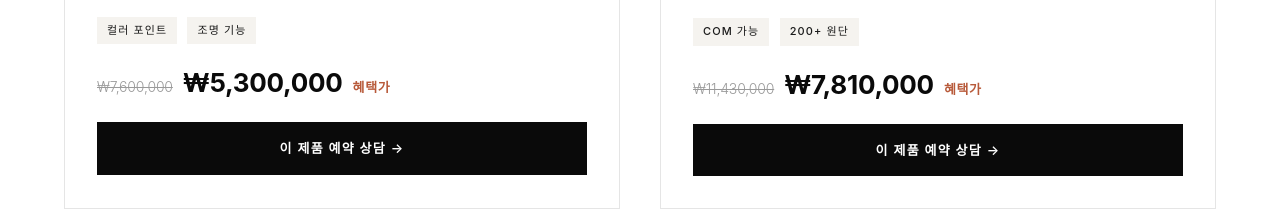
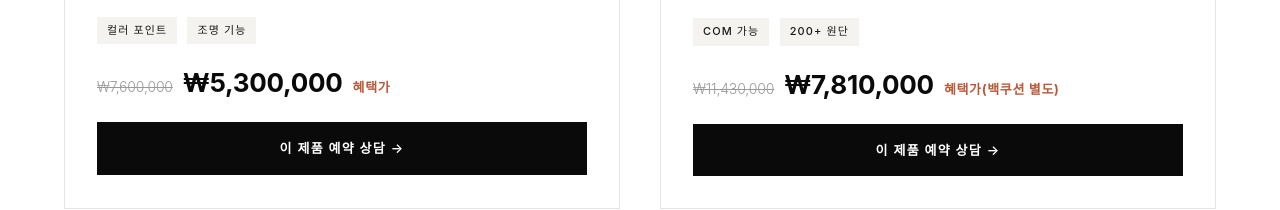
Before and after one commit to tjdrp7-boop/LinktoYOUANDUS, a website: page index.html in a window 1280 px wide. Shown: the part 5810-6020 px from the top of the page. Drawn offline with Linux system fonts and the light colour scheme; a web font is replaced by a local one.

Commit message:
Update index.html
러블릭데이 소파 백쿠션 별도 문구 추가

```diff
--- a/index.html
+++ b/index.html
@@ -1594,7 +1594,7 @@
                     <div class="price-row">
                         <span class="price-original">₩11,430,000</span>
                         <span class="price-sale">₩7,810,000</span>
-                        <span class="price-off">혜택가</span>
+                        <span class="price-off">혜택가(백쿠션 별도)</span>
                     </div>
                     <a href="https://tally.so/r/9q6KG1?product=Lovely%20Day%20Sofa" target="_blank" rel="noopener" class="product-cta">이 제품 예약 상담 →</a>
                 </div>
```
